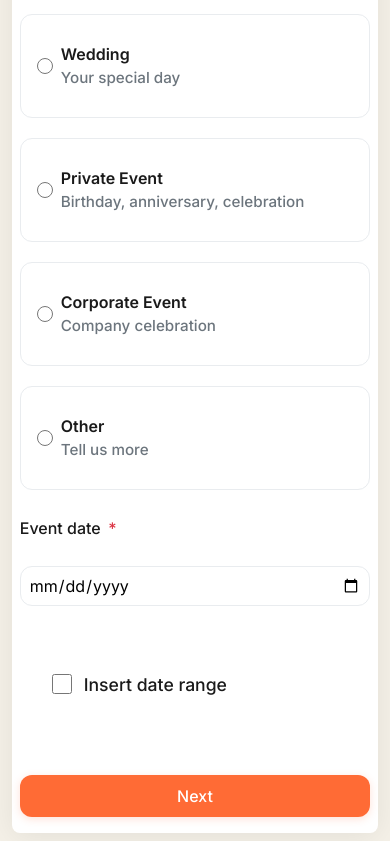
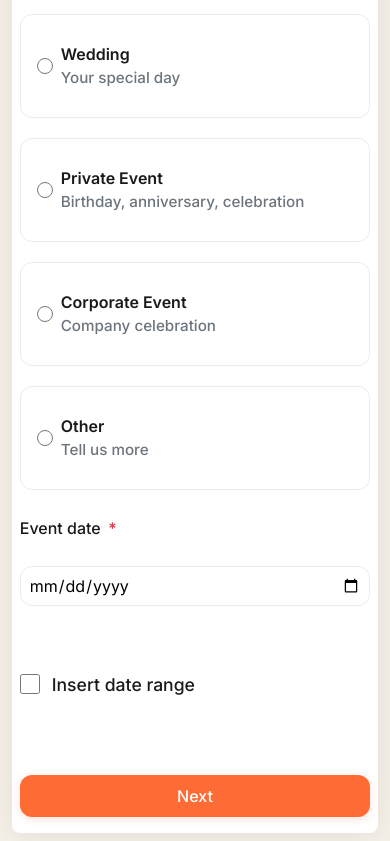
Before and after one commit to FabrizScan/arkad_oddsox_inquiryform, a React (Vite) app: page / in a window 390 px wide. Shown: the part 1070-1911 px from the top of the page. Built offline with nearby package versions, Linux system fonts and the light colour scheme; no server answers.

Commit message:
20250811 - Ajouté sound system- mobile version bugfix

```diff
--- a/src/styles/main.css
+++ b/src/styles/main.css
@@ -353,6 +353,8 @@ button.secondary:hover {
   transition: all 0.2s ease;
   cursor: pointer;
   min-width: 140px;
+  max-width: 100%;
+  box-sizing: border-box;
 }
 
 .checkbox-item:hover {
@@ -405,6 +407,9 @@ button.secondary:hover {
   display: flex;
   align-items: center;
   gap: 0.5rem;
+  word-wrap: break-word;
+  overflow-wrap: break-word;
+  hyphens: auto;
 }
 
 .speaker-icon {
@@ -464,6 +469,8 @@ input[type="radio"] {
   flex: 1;
   min-width: 0;
   width: 100%;
+  max-width: 100%;
+  box-sizing: border-box;
 }
 
 .radio-card {
@@ -633,6 +640,8 @@ input[type="radio"] {
 .date-input {
   width: 200px !important;
   flex-shrink: 0;
+  max-width: 100%;
+  box-sizing: border-box;
 }
 
 /* Checkbox label styling */
@@ -908,6 +917,11 @@ input[type="radio"] {
     gap: var(--space-sm);
   }
 
+  .radio-group .radio-card {
+    min-width: auto;
+    width: 100%;
+  }
+
   .form-navigation {
     flex-direction: column;
     gap: var(--space-sm);
@@ -926,6 +940,28 @@ input[type="radio"] {
   .checkbox-item {
     min-width: auto;
     width: 100%;
+    padding: 0.75rem 0.5rem;
+  }
+
+  .checkbox-item.date-range {
+    margin-left: 0; /* Remove left margin on mobile */
+    padding: 0.5rem 0;
+  }
+
+  .checkbox-item.date-range:has(input[type="checkbox"]:checked) {
+    margin-left: 0;
+    padding: 0.75rem 0.5rem;
+  }
+
+  .date-row {
+    flex-direction: column;
+    align-items: flex-start;
+    gap: var(--space-sm);
+  }
+
+  .date-input {
+    width: 100% !important;
+    max-width: 100%;
   }
 
   .info-box {
```
